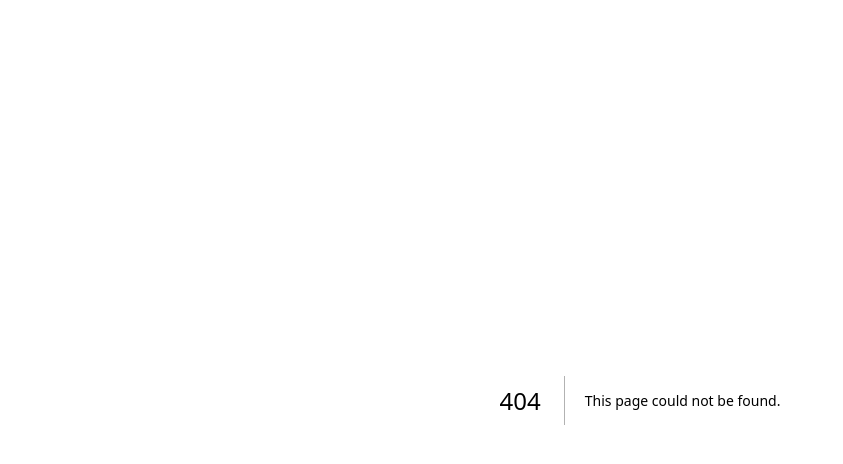
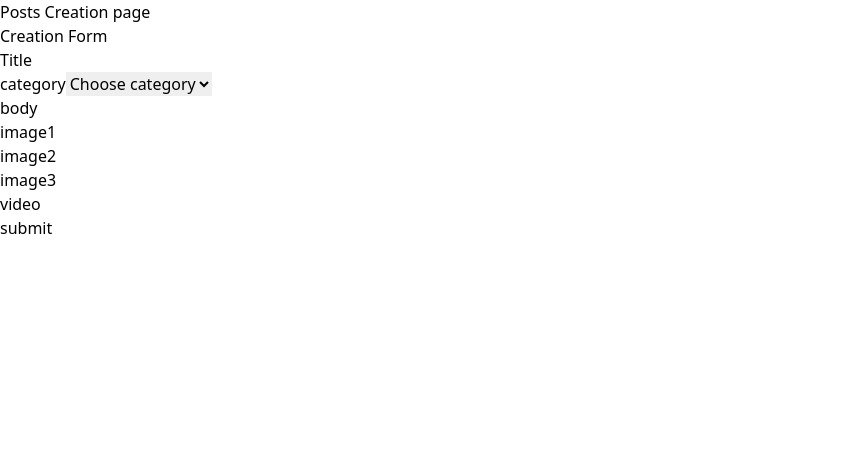
Before and after one commit to CodeOp-tech/fspt18-team-2, a Next.js app in the folder artim-app/: page /posts in a window 1280 px wide. Before the commit this address had no page. Shown: the top 464 px of the page, without its empty margins (0-843 px from the left). Built offline with nearby package versions, Linux system fonts and the light colour scheme.

Commit message:
ugliest form done in frontend forblog creation, but it works

```diff
--- a/artim-app/src/pages/index.js
+++ b/artim-app/src/pages/index.js
@@ -1,5 +1,6 @@
 import Image from 'next/image'
 import { Inter } from 'next/font/google'
+import Link from 'next/link';
 
 const inter = Inter({ subsets: ['latin'] })
 
@@ -8,111 +9,7 @@ export default function Home() {
     <main
       className={`flex min-h-screen flex-col items-center justify-between p-24 ${inter.className}`}
     >
-      <div className="z-10 max-w-5xl w-full items-center justify-between font-mono text-sm lg:flex">
-        <p className="fixed left-0 top-0 flex w-full justify-center border-b border-gray-300 bg-gradient-to-b from-zinc-200 pb-6 pt-8 backdrop-blur-2xl dark:border-neutral-800 dark:bg-zinc-800/30 dark:from-inherit lg:static lg:w-auto lg:rounded-xl lg:border lg:bg-gray-200 lg:p-4 lg:dark:bg-zinc-800/30">
-          Get started by editing&nbsp;
-          <code className="font-mono font-bold">src/pages/index.js</code>
-        </p>
-        <div className="fixed bottom-0 left-0 flex h-48 w-full items-end justify-center bg-gradient-to-t from-white via-white dark:from-black dark:via-black lg:static lg:h-auto lg:w-auto lg:bg-none">
-          <a
-            className="pointer-events-none flex place-items-center gap-2 p-8 lg:pointer-events-auto lg:p-0"
-            href="https://vercel.com?utm_source=create-next-app&utm_medium=default-template-tw&utm_campaign=create-next-app"
-            target="_blank"
-            rel="noopener noreferrer"
-          >
-            By{' '}
-            <Image
-              src="/vercel.svg"
-              alt="Vercel Logo"
-              className="dark:invert"
-              width={100}
-              height={24}
-              priority
-            />
-          </a>
-        </div>
-      </div>
-
-      <div className="relative flex place-items-center before:absolute before:h-[300px] before:w-[480px] before:-translate-x-1/2 before:rounded-full before:bg-gradient-radial before:from-white before:to-transparent before:blur-2xl before:content-[''] after:absolute after:-z-20 after:h-[180px] after:w-[240px] after:translate-x-1/3 after:bg-gradient-conic after:from-sky-200 after:via-blue-200 after:blur-2xl after:content-[''] before:dark:bg-gradient-to-br before:dark:from-transparent before:dark:to-blue-700/10 after:dark:from-sky-900 after:dark:via-[#0141ff]/40 before:lg:h-[360px]">
-        <Image
-          className="relative dark:drop-shadow-[0_0_0.3rem_#ffffff70] dark:invert"
-          src="/next.svg"
-          alt="Next.js Logo"
-          width={180}
-          height={37}
-          priority
-        />
-      </div>
-
-      <div className="mb-32 grid text-center lg:max-w-5xl lg:w-full lg:mb-0 lg:grid-cols-4 lg:text-left">
-        <a
-          href="https://nextjs.org/docs?utm_source=create-next-app&utm_medium=default-template-tw&utm_campaign=create-next-app"
-          className="group rounded-lg border border-transparent px-5 py-4 transition-colors hover:border-gray-300 hover:bg-gray-100 hover:dark:border-neutral-700 hover:dark:bg-neutral-800/30"
-          target="_blank"
-          rel="noopener noreferrer"
-        >
-          <h2 className={`mb-3 text-2xl font-semibold`}>
-            Docs{' '}
-            <span className="inline-block transition-transform group-hover:translate-x-1 motion-reduce:transform-none">
-              -&gt;
-            </span>
-          </h2>
-          <p className={`m-0 max-w-[30ch] text-sm opacity-50`}>
-            Find in-depth information about Next.js features and API.
-          </p>
-        </a>
-
-        <a
-          href="https://nextjs.org/learn?utm_source=create-next-app&utm_medium=default-template-tw&utm_campaign=create-next-app"
-          className="group rounded-lg border border-transparent px-5 py-4 transition-colors hover:border-gray-300 hover:bg-gray-100 hover:dark:border-neutral-700 hover:dark:bg-neutral-800/30"
-          target="_blank"
-          rel="noopener noreferrer"
-        >
-          <h2 className={`mb-3 text-2xl font-semibold`}>
-            Learn{' '}
-            <span className="inline-block transition-transform group-hover:translate-x-1 motion-reduce:transform-none">
-              -&gt;
-            </span>
-          </h2>
-          <p className={`m-0 max-w-[30ch] text-sm opacity-50`}>
-            Learn about Next.js in an interactive course with&nbsp;quizzes!
-          </p>
-        </a>
-
-        <a
-          href="https://vercel.com/templates?framework=next.js&utm_source=create-next-app&utm_medium=default-template-tw&utm_campaign=create-next-app"
-          className="group rounded-lg border border-transparent px-5 py-4 transition-colors hover:border-gray-300 hover:bg-gray-100 hover:dark:border-neutral-700 hover:dark:bg-neutral-800/30"
-          target="_blank"
-          rel="noopener noreferrer"
-        >
-          <h2 className={`mb-3 text-2xl font-semibold`}>
-            Templates{' '}
-            <span className="inline-block transition-transform group-hover:translate-x-1 motion-reduce:transform-none">
-              -&gt;
-            </span>
-          </h2>
-          <p className={`m-0 max-w-[30ch] text-sm opacity-50`}>
-            Discover and deploy boilerplate example Next.js&nbsp;projects.
-          </p>
-        </a>
-
-        <a
-          href="https://vercel.com/new?utm_source=create-next-app&utm_medium=default-template-tw&utm_campaign=create-next-app"
-          className="group rounded-lg border border-transparent px-5 py-4 transition-colors hover:border-gray-300 hover:bg-gray-100 hover:dark:border-neutral-700 hover:dark:bg-neutral-800/30"
-          target="_blank"
-          rel="noopener noreferrer"
-        >
-          <h2 className={`mb-3 text-2xl font-semibold`}>
-            Deploy{' '}
-            <span className="inline-block transition-transform group-hover:translate-x-1 motion-reduce:transform-none">
-              -&gt;
-            </span>
-          </h2>
-          <p className={`m-0 max-w-[30ch] text-sm opacity-50`}>
-            Instantly deploy your Next.js site to a shareable URL with Vercel.
-          </p>
-        </a>
-      </div>
+      <Link href="/posts">POSTS</Link>
     </main>
   )
 }
--- /dev/null
+++ b/artim-app/src/pages/posts.jsx
@@ -0,0 +1,160 @@
+import { useState } from "react";
+
+export default function Posts() {
+  const [error, setError] = useState("");
+  const [post, setPost] = useState({
+    userID: 1,
+    title: "",
+    category: "",
+    body: "",
+    image1: "",
+    image2: "",
+    image3: "",
+    video: "",
+  });
+
+  const handleChange = (event) => {
+    const value = event.target.value;
+    const key = event.target.name;
+
+    setPost((post) => {
+      return {
+        ...post,
+        [key]: value,
+      };
+    });
+  };
+
+  const handleSubmit = (event) => {
+    event.preventDefault();
+    addPost(post);
+  };
+
+  const addPost = async (post) => {
+    try {
+      const response = await fetch("/posts", {
+        method: "POST",
+        headers: {
+          "Content-Type": "application/json",
+        },
+        body: JSON.stringify({
+          userID: 1,
+          title: post.title,
+          category: post.category,
+          body: post.body,
+          image1: post.image1,
+          image2: post.image2,
+          image3: post.image3,
+          video: post.video,
+        }),
+      });
+
+      console.log(post);
+      if (response.ok) {
+        const posts = await response.json();
+        setPost({
+          userID: 1,
+          title: "",
+          category: "",
+          body: "",
+          image1: "",
+          image2: "",
+          image3: "",
+          video: "",
+        });
+        return posts;
+      }
+      setError("oups, something went wrong");
+    } catch (error) {
+      setError("oups, something went wrong");
+    }
+  };
+
+  return (
+    <div>
+      <main>
+        <h1>Posts Creation page</h1>
+        <form onSubmit={(e) => handleSubmit(e)}>
+          Creation Form
+          <p>
+            <label htmlFor="title">Title</label>
+            <input
+              type="text"
+              name="title"
+              value={post.title}
+              onChange={(e) => handleChange(e)}
+            />
+          </p>
+          <p>
+            <label htmlFor="category">category</label>
+            <select
+              name="category"
+              id="category"
+              value={post.category}
+              onChange={(e) => handleChange(e)}
+            >
+              category
+              <option value="">Choose category</option>
+              <option value="Traditional Art">Traditional Art</option>
+              <option value="Digital Art">Digital Art</option>
+              <option value="Audiovisual">Audiovisual</option>
+            </select>
+
+            <input
+              type="text"
+              name="category"
+              value={post.category}
+              onChange={(e) => handleChange(e)}
+            />
+          </p>
+          <p>
+            <label htmlFor="body">body</label>
+            <input
+              type="text"
+              name="body"
+              value={post.body}
+              onChange={(e) => handleChange(e)}
+            />
+          </p>
+          <p>
+            <label htmlFor="image1">image1</label>
+            <input
+              type="text"
+              name="image1"
+              value={post.image1}
+              onChange={(e) => handleChange(e)}
+            />
+          </p>
+          <p>
+            <label htmlFor="image2">image2</label>
+            <input
+              type="text"
+              name="image2"
+              value={post.image2}
+              onChange={(e) => handleChange(e)}
+            />
+          </p>
+          <p>
+            <label htmlFor="image3">image3</label>
+            <input
+              type="text"
+              name="image3"
+              value={post.image3}
+              onChange={(e) => handleChange(e)}
+            />
+          </p>
+          <p>
+            <label htmlFor="video">video</label>
+            <input
+              type="text"
+              name="video"
+              value={post.video}
+              onChange={(e) => handleChange(e)}
+            />
+          </p>
+          <button type="submit">submit</button>
+        </form>
+      </main>
+    </div>
+  );
+}
--- a/artim-app/src/styles/globals.css
+++ b/artim-app/src/styles/globals.css
@@ -16,7 +16,7 @@
   }
 }
 
-body {
+/* body {
   color: rgb(var(--foreground-rgb));
   background: linear-gradient(
       to bottom,
@@ -24,4 +24,4 @@ body {
       rgb(var(--background-end-rgb))
     )
     rgb(var(--background-start-rgb));
-}
+} */
```
Also changed, not shown: 1 other file (tests, documents, lock files or other folders).
